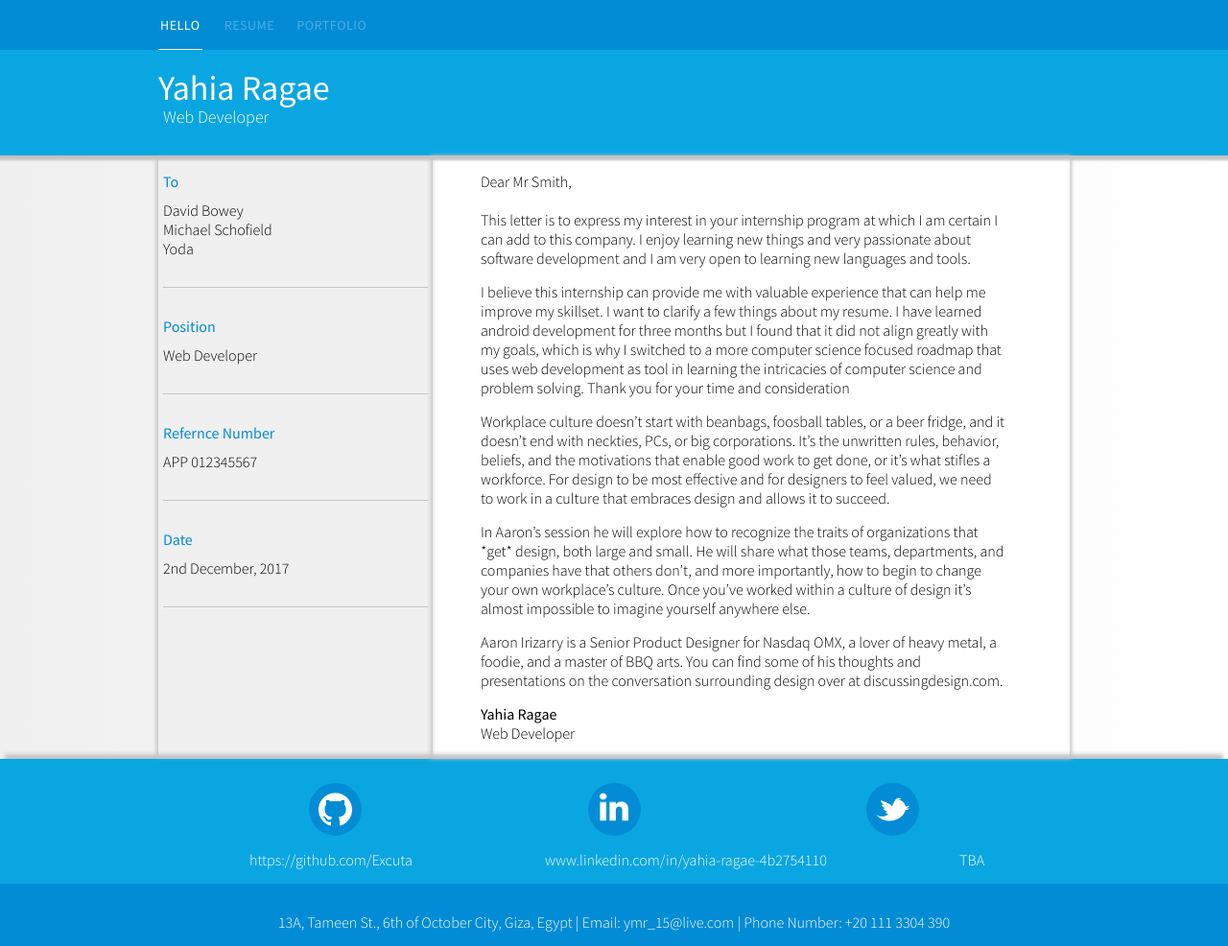
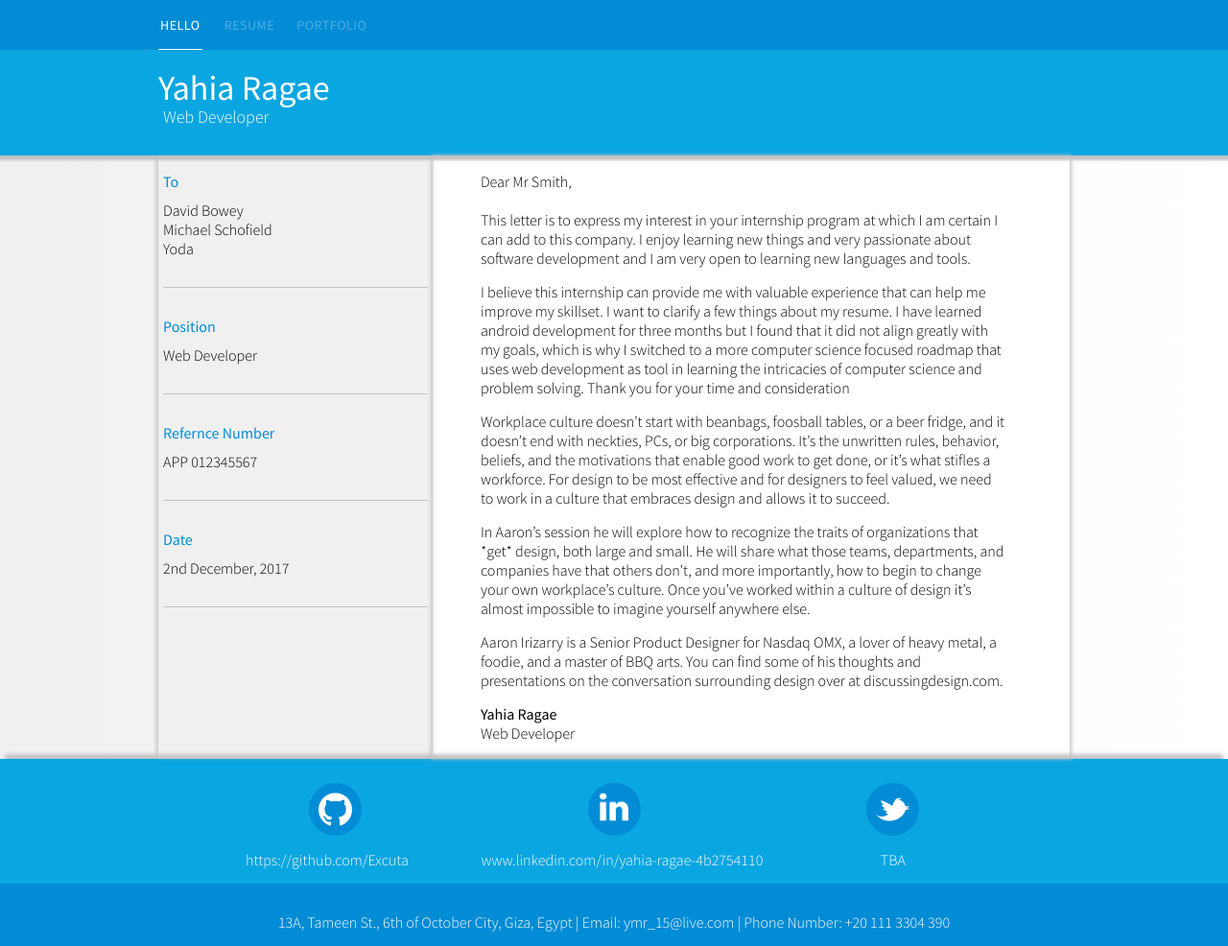
Before and after one commit to Excuta/web_projects, a plain HTML site: page Material Resume/index.html in a window 1280 px wide. Shown: the whole page at 96% size. Drawn offline with Linux system fonts and the light colour scheme.

Commit message:
links adjusted

```diff
--- a/Material Resume/assets/stylesheets/main.css
+++ b/Material Resume/assets/stylesheets/main.css
@@ -230,14 +230,21 @@ h4 {
     text-align: left;
 }
 .links li {
-    text-align: left;
+    text-align: center;
     margin-top: 10px;
-    margin-left: 100px;
-    margin-right: 35px;
     display: inline-block;
 }
+.first {
+    width: 33%;
+    padding-left: 45px;
+}
 .second {
-    margin-left: 800px;
+    width: 33%;
+    padding-left: 20px;
+}
+.third {
+    width: 33%;
+    padding-right: 55px;
 }
 .icons img {
     width: 35px;
```
